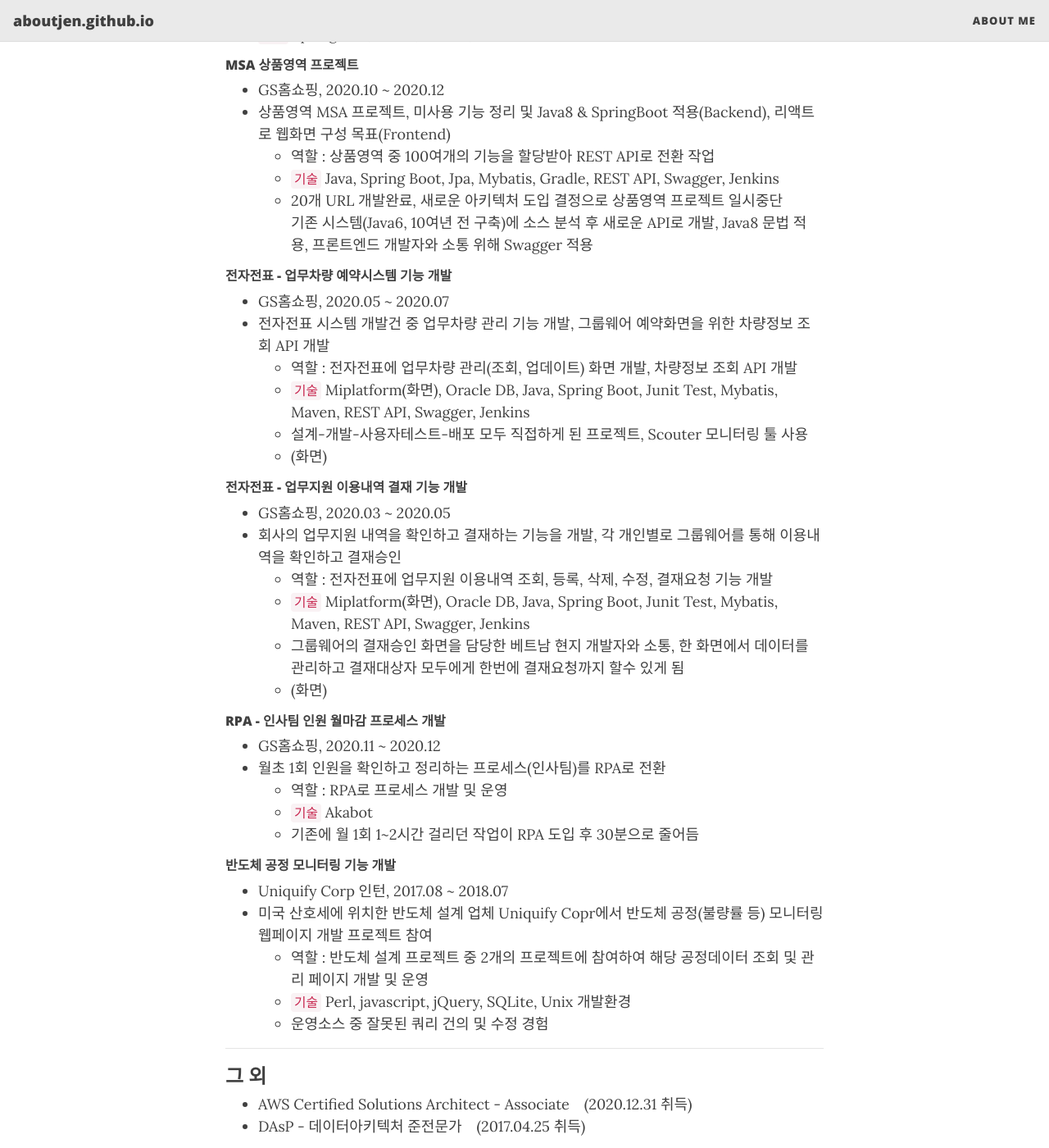
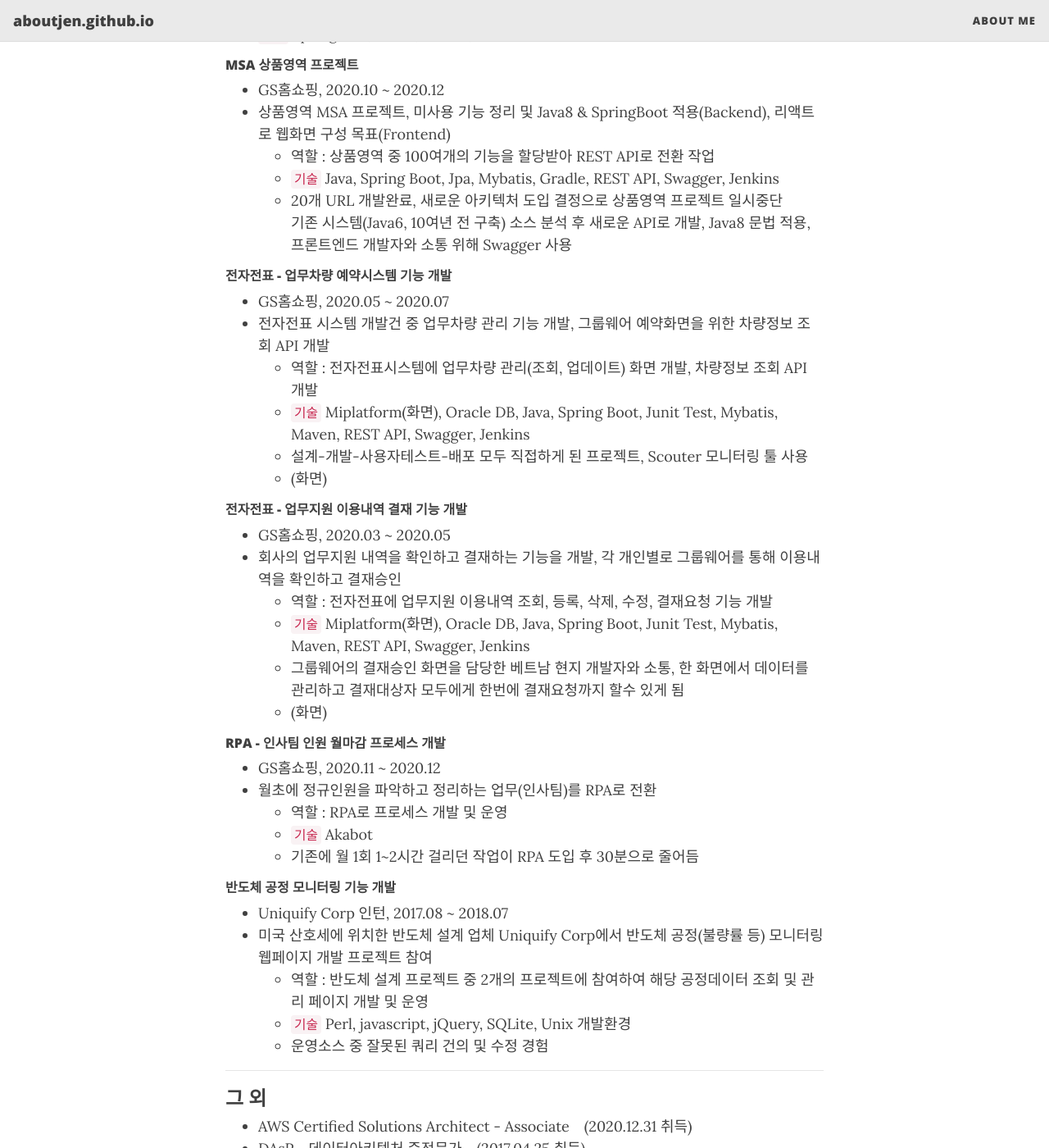
Before and after one commit to aboutjen/aboutjen.github.io, a Jekyll site: the page built from aboutme.md, in a window 1280 px wide and 1400 px high, scrolled down 1065 px. Shown: the whole window at 82% size. Built offline with Jekyll 4.4.1, drawn with Linux system fonts in a browser that asks for light colours; nearby versions of some CDN libraries.

Commit message:
rpa 내용 변경

```diff
--- a/aboutme.md
+++ b/aboutme.md
@@ -43,12 +43,12 @@ subtitle: Backend developer
     - 역할 : 상품영역 중 100여개의 기능을 할당받아 REST API로 전환 작업
     - `기술`  Java, Spring Boot, Jpa, Mybatis, Gradle, REST API, Swagger, Jenkins
     - 20개 URL 개발완료, 새로운 아키텍처 도입 결정으로 상품영역 프로젝트 일시중단 <br>
-    기존 시스템(Java6, 10여년 전 구축)에 소스 분석 후 새로운 API로 개발, Java8 문법 적용, 프론트엔드 개발자와 소통 위해 Swagger 적용
+    기존 시스템(Java6, 10여년 전 구축) 소스 분석 후 새로운 API로 개발, Java8 문법 적용, 프론트엔드 개발자와 소통 위해 Swagger 사용
 
 ###### 전자전표 - 업무차량 예약시스템 기능 개발
 + GS홈쇼핑, 2020.05 ~ 2020.07
 + 전자전표 시스템 개발건 중 업무차량 관리 기능 개발, 그룹웨어 예약화면을 위한 차량정보 조회 API 개발
-    - 역할 : 전자전표에 업무차량 관리(조회, 업데이트) 화면 개발, 차량정보 조회 API 개발
+    - 역할 : 전자전표시스템에 업무차량 관리(조회, 업데이트) 화면 개발, 차량정보 조회 API 개발
     - `기술`  Miplatform(화면), Oracle DB, Java, Spring Boot, Junit Test, Mybatis, Maven, REST API, Swagger, Jenkins
     - 설계-개발-사용자테스트-배포 모두 직접하게 된 프로젝트, Scouter 모니터링 툴 사용
     - (화면)
@@ -63,14 +63,14 @@ subtitle: Backend developer
 
 ###### RPA - 인사팀 인원 월마감 프로세스 개발
 + GS홈쇼핑, 2020.11 ~ 2020.12
-+ 월초 1회 인원을 확인하고 정리하는 프로세스(인사팀)를 RPA로 전환
++ 월초에 정규인원을 파악하고 정리하는 업무(인사팀)를 RPA로 전환
     - 역할 : RPA로 프로세스 개발 및 운영
     - `기술`  Akabot
     - 기존에 월 1회 1~2시간 걸리던 작업이 RPA 도입 후 30분으로 줄어듬
 
 ###### 반도체 공정 모니터링 기능 개발
 + Uniquify Corp 인턴, 2017.08 ~ 2018.07
-+ 미국 산호세에 위치한 반도체 설계 업체 Uniquify Copr에서 반도체 공정(불량률 등) 모니터링 웹페이지 개발 프로젝트 참여
++ 미국 산호세에 위치한 반도체 설계 업체 Uniquify Corp에서 반도체 공정(불량률 등) 모니터링 웹페이지 개발 프로젝트 참여
     - 역할 : 반도체 설계 프로젝트 중 2개의 프로젝트에 참여하여 해당 공정데이터 조회 및 관리 페이지 개발 및 운영
     - `기술`  Perl, javascript, jQuery, SQLite, Unix 개발환경
     - 운영소스 중 잘못된 쿼리 건의 및 수정 경험
```
